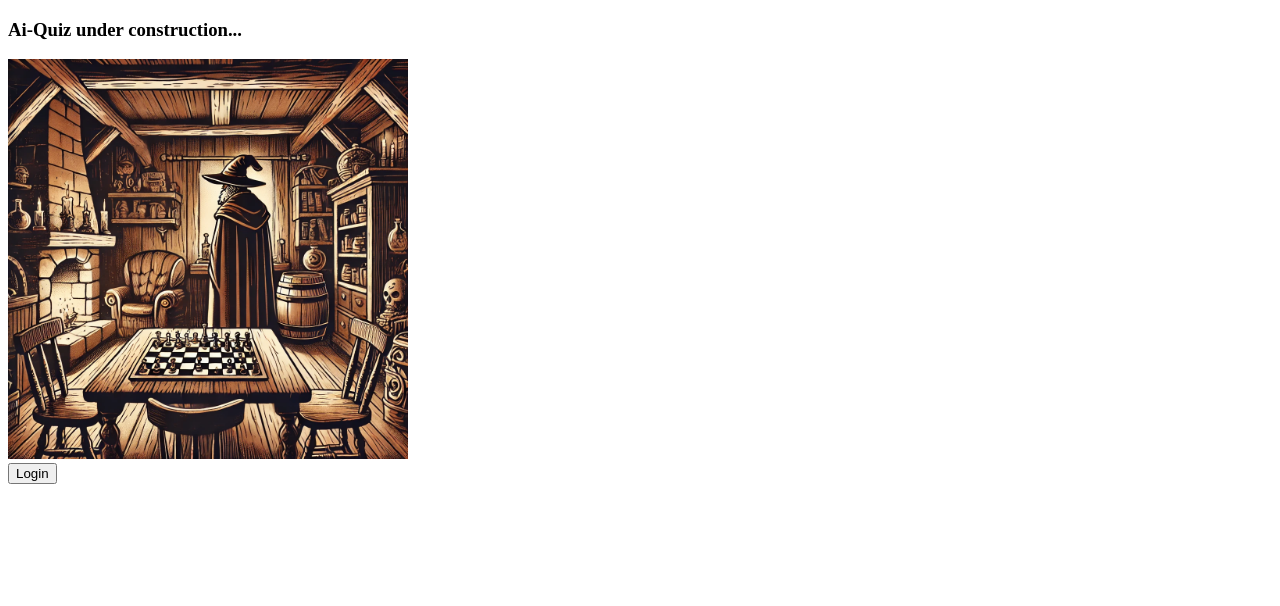
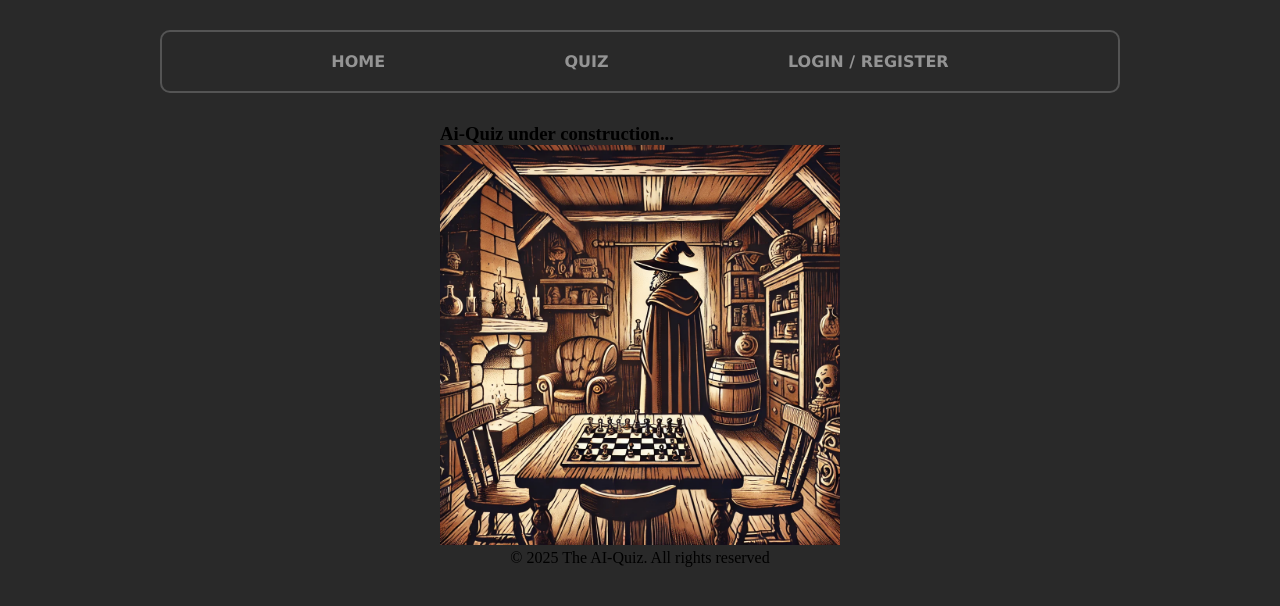
Before and after one commit to dci-fbw-p-24-e03/FinalProjectFOLK, a Django app: page / in a window 1280 px wide. Shown: the top 606 px of the page. Run offline with Django 5.2, Linux system fonts and the light colour scheme.

Commit message:
worked on base.html with css and js

```diff
--- a/AI_quiz/settings.py
+++ b/AI_quiz/settings.py
@@ -59,7 +59,9 @@ ROOT_URLCONF = "AI_quiz.urls"
 TEMPLATES = [
     {
         "BACKEND": "django.template.backends.django.DjangoTemplates",
-        "DIRS": [],
+        "DIRS": [
+            os.path.join(BASE_DIR, "templates")
+        ],  # Add the templates directory to the TEMPLATES setting
         "APP_DIRS": True,
         "OPTIONS": {
             "context_processors": [
--- a/main/templates/homepage.html
+++ b/main/templates/homepage.html
@@ -1,42 +1,29 @@
-<!DOCTYPE html>
-<html lang="en">
-<head>
-    <meta charset="UTF-8">
-    <meta name="viewport" content="width=device-width, initial-scale=1.0">
-    <title>Document</title>
-</head>
+{% extends 'base.html' %}
 {% load static %}
-<body>
-
-    <div  class= "homeimage">
+{% block content %}
+<div class="homeimage">
   <h3>Ai-Quiz under construction...</h3>
-
-
-
-        </div >
-
+</div>
 
 {%if not user.is_authenticated %}
 <div>
-            <img class="home-image" src="{% static 'assets/home_logged_out.webp'%}" alt="static item" width="400" height="400" >
+  <img
+    class="home-image"
+    src="{% static 'assets/home_logged_out.webp'%}"
+    alt="static item"
+    width="400"
+    height="400"
+  />
 </div>
-        <div class= "loginbutton">
-
-            <a href="{% url 'login_view' %}"><button class="styled-button" type="submit">Login</button></a>
-
+{% else %}
+<div>
+  <img
+    class="home-image"
+    src="{% static 'assets/home.webp'%}"
+    alt="static item"
+    width="400"
+    height="400"
+  />
 </div>
 {% endif %}
-
-        {%if user.is_authenticated %}
-        <div>
-            <img class="home-image" src="{% static 'assets/home.webp'%}" alt="static item" width="400" height="400" >
-        </div>
-        <div class= "logoutbutton">
-
-            <a href="{% url 'logout_view' %}"><button class="styled-button" type="submit">Logout</button></a>
-
-        </div>
-        {% endif %}
-
-</body>
-</html>
+{% endblock %}
--- a/main/urls.py
+++ b/main/urls.py
@@ -1,8 +1,15 @@
 from django.urls import path
 from .views import *
 
+from django.conf import settings
+from django.conf.urls.static import static
+
 urlpatterns = [
      path("", home_view, name="home_view"),
+ ]
 
-
- ]
+# Serve media files during development
+if settings.DEBUG:
+    urlpatterns += static(
+        settings.MEDIA_URL, document_root=settings.MEDIA_ROOT
+    )
--- /dev/null
+++ b/static/css/base_style.css
@@ -0,0 +1,157 @@
+/* General Reset */
+* {
+  margin: 0;
+  padding: 0;
+  box-sizing: border-box;
+}
+
+body {
+  background-color: #292929;
+  display: flex;
+  flex-direction: column;
+  justify-content: center;
+  align-items: center;
+  position: relative;
+}
+
+/* Header Navigation */
+header {
+  display: flex;
+  justify-content: center;
+  align-items: center;
+  width: 75%;
+  margin: 30px;
+}
+
+header nav {
+  position: relative;
+  width: 100%;
+  display: flex;
+  justify-content: space-evenly;
+  align-items: center;
+  border: 2px solid rgba(255, 255, 255, 0.2);
+  border-radius: 10px;
+  padding: 10px;
+  overflow: hidden;
+}
+
+header nav::after {
+  content: "";
+  position: absolute;
+  width: 2px;      /* size of the glint dot */
+  height: 2px;
+  background: rgba(255, 255, 255, 0.8); /* bright glint colour */
+  border-radius: 50%; /* make it circular */
+  pointer-events: none; /* ensure it does not block interactions */
+  /* Initially place it at the top-left corner */
+  top: 0;
+  left: 0;
+  opacity: 0;
+  animation: glint 30s infinite;
+}
+
+/* Keyframes for the glint effect */
+@keyframes glint {
+  0%, 90% {
+    /* For most of the cycle, the glint is hidden at the starting point */
+    opacity: 0;
+    top: 0;
+    left: 0;
+  }
+  92% {
+    /* Quickly fade in at the top-left */
+    opacity: 1;
+    top: 0;
+    left: 0;
+  }
+  94% {
+    /* Move from top-left to top-right */
+    opacity: 1;
+    top: 0;
+    left: calc(100% - 10px);
+  }
+  96% {
+    /* Move from top-right to bottom-right */
+    opacity: 1;
+    top: calc(100% - 10px);
+    left: calc(100% - 10px);
+  }
+  98% {
+    /* Move from bottom-right to bottom-left */
+    opacity: 1;
+    top: calc(100% - 10px);
+    left: 0;
+  }
+  100% {
+    /* Return to top-left and fade out */
+    opacity: 0;
+    top: 0;
+    left: 0;
+  }
+}
+
+
+nav a {
+  position: relative;
+  z-index: 1;
+  /* Flex items now size to their content */
+  text-align: center;
+  color: #949494;
+  text-decoration: none;
+  font-family: Verdana, Geneva, Tahoma, sans-serif;
+  font-weight: bold;
+  padding: 10px 20px;
+  transition: color 0.2s ease;
+}
+
+nav a span {
+  position: relative;
+  display: inline-block;
+  margin: 0 auto;
+}
+
+/* Adapt the pseudo-elements to attach to the inner span */
+nav a span:before,
+nav a span:after {
+  content: "";
+  position: absolute;
+  border-radius: 50%;
+  transform: scale(0);
+  transition: 0.2s ease transform;
+}
+
+nav a span::before {
+  top: -8px;
+  left: -10px;
+  width: 6px;
+  height: 6px;
+  background-color: var(--color1, rgb(5, 212, 195));
+  z-index: 2;
+}
+
+nav a span::after {
+  top: -4px;
+  left: -4px;
+  width: 4px;
+  height: 4px;
+  background-color: var(--color2, rgb(197, 99, 253));
+  z-index: 1;
+}
+
+/* Adjusted Indicator Style */
+#indicator {
+  position: absolute;
+  bottom: 0; /* or adjust as needed relative to the nav container */
+  height: 3px;
+  border-radius: 5px;
+  transition: left 0.3s ease, width 0.3s ease, background 0.3s ease;
+}
+
+nav a span:hover {
+  color: #fff;
+}
+
+nav a:hover span::before,
+nav a:hover span::after {
+  transform: scale(1);
+}
--- /dev/null
+++ b/static/js/base_navbar.js
@@ -0,0 +1,49 @@
+document.addEventListener('DOMContentLoaded', () => {
+  // Function to generate a random colour in hexadecimal notation
+  const randomColor = () =>
+    '#' + Math.floor(Math.random() * 16777215).toString(16).padStart(6, '0');
+
+  // Assign random colours to each nav item by setting CSS custom properties on the inner <span>
+  document.querySelectorAll('nav a').forEach(anchor => {
+    const span = anchor.querySelector('span');
+    if (span) {
+      const color1 = randomColor();
+      const color2 = randomColor();
+      span.style.setProperty('--color1', color1);
+      span.style.setProperty('--color2', color2);
+    }
+  });
+
+  // Select all nav links, the indicator element, and the nav container
+  const navLinks = document.querySelectorAll('nav a');
+  const indicator = document.getElementById('indicator');
+  const nav = document.querySelector('nav');
+
+  // For each nav link, update the indicator's position, width, and background on mouseenter
+  navLinks.forEach(link => {
+    link.addEventListener('mouseenter', () => {
+      const span = link.querySelector('span');
+      if (!span) return;
+
+      // Get the bounding rectangle of the span and the nav container
+      const spanRect = span.getBoundingClientRect();
+      const navRect = nav.getBoundingClientRect();
+
+      // Calculate the left offset and width of the span relative to the nav container
+      const left = spanRect.left - navRect.left;
+      const width = spanRect.width;
+
+      // Update the indicator's position and size
+      indicator.style.left = `${left}px`;
+      indicator.style.width = `${width}px`;
+
+      // Retrieve the custom properties (colors) from the computed style of the span
+      const computedStyle = getComputedStyle(span);
+      const color1 = computedStyle.getPropertyValue('--color1').trim() || 'yellow';
+      const color2 = computedStyle.getPropertyValue('--color2').trim() || 'red';
+
+      // Set the indicator's background to a gradient using the retrieved colours
+      indicator.style.background = `linear-gradient(130deg, ${color1}, ${color2})`;
+    });
+  });
+});
--- a/templates/base.html
+++ b/templates/base.html
@@ -0,0 +1,34 @@
+{% load static %}
+<!DOCTYPE html>
+<html lang="en">
+  <head>
+    <meta charset="UTF-8" />
+    <meta name="viewport" content="width=device-width, initial-scale=1.0" />
+    <link rel="stylesheet" href="{% static 'css/base_style.css' %}" />
+    <title>{% block title %}The AI-Quiz{% endblock %}</title>
+  </head>
+  <body>
+    <header>
+      <nav>
+        <a href="#"><span>HOME</span></a>
+        <a href="#"><span>QUIZ</span></a>
+        {% if request.user.is_authenticated %}
+        <a href="{% url 'profile' %}"><span>PROFILE</span></a>
+        <form method="post">
+          {% csrf_token %}
+          <button type="submit"><span>Logout</span></button>
+        </form>
+        {% else %}
+        <a href="{% url 'login_view' %}"><span>LOGIN / REGISTER</span></a>
+        {% endif %}
+        <div id="indicator"></div>
+      </nav>
+    </header>
+    <main>{% block content %}{% endblock %}</main>
+    <footer>
+      <p>&copy; 2025 The AI-Quiz. All rights reserved</p>
+    </footer>
+    <!-- Include the JavaScript file before the closing body tag -->
+    <script src="{% static 'js/base_navbar.js' %}"></script>
+  </body>
+</html>
```
Lines whose indentation alone changed are shown as unchanged.
